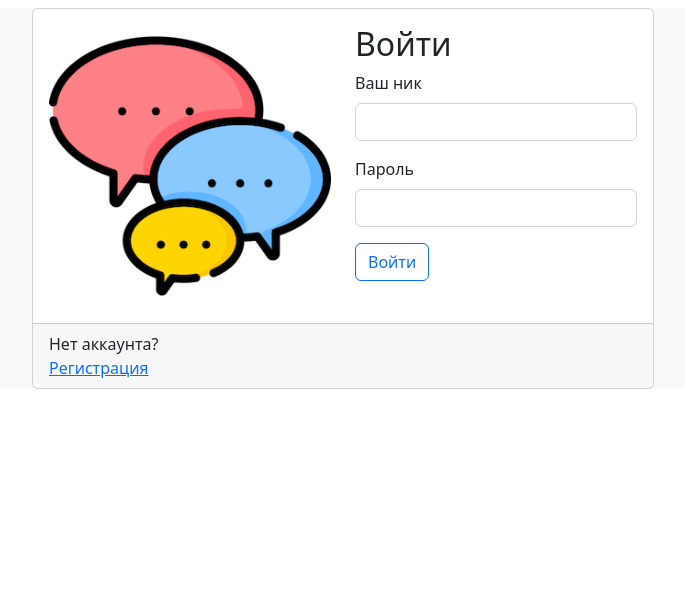
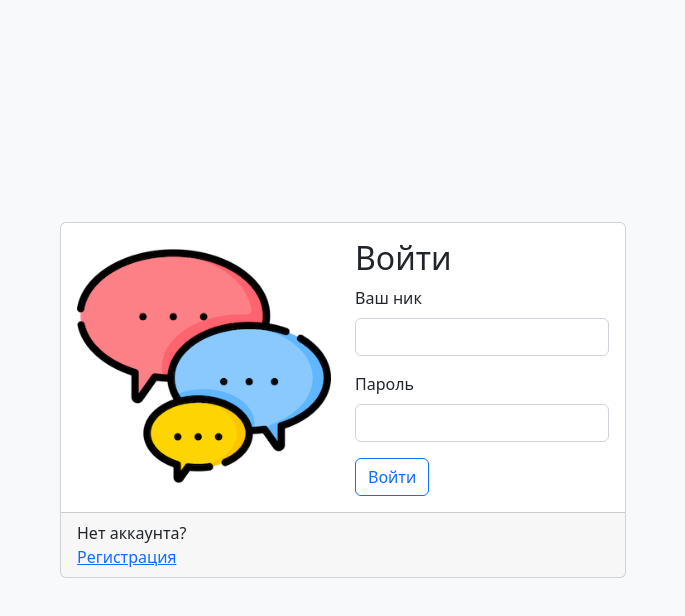
Before and after one commit to ilyavazhenin/chat-with-sockets, a React (Create React App) app in the folder frontend/: page /login in a window 1280 px wide. Shown: the top 616 px of the page, without its empty margins (297-982 px from the left). Built offline with nearby package versions, Linux system fonts and the light colour scheme; the HTML template or start-up script is replaced by a standard one.

Commit message:
fix: center login form  properly

```diff
--- a/frontend/public/index.html
+++ b/frontend/public/index.html
@@ -27,17 +27,6 @@
     <title>React App</title>
   </head>
   <body>
-    <noscript>You need to enable JavaScript to run this app.</noscript>
     <div id="root"></div>
-    <!--
-      This HTML file is a template.
-      If you open it directly in the browser, you will see an empty page.
-
-      You can add webfonts, meta tags, or analytics to this file.
-      The build step will place the bundled scripts into the <body> tag.
-
-      To begin the development, run `npm start` or `yarn start`.
-      To create a production bundle, use `npm run build` or `yarn build`.
-    -->
   </body>
 </html>
--- a/frontend/src/pages/login-page/index.jsx
+++ b/frontend/src/pages/login-page/index.jsx
@@ -3,8 +3,8 @@ import LoginForm from './components/LoginForm';
 
 const LoginCard = () => {
   return (
-    <div className="my-2 d-flex justify-content-center bg-light">
-      <div className="row align-items-start">
+    <div className="d-flex justify-content-center align-items-center min-vh-100 bg-light">
+      <div className="row" style={{ maxWidth: "590px" }}>
         <div className="col">
           <Card>
             <Card.Body>
@@ -12,7 +12,7 @@ const LoginCard = () => {
                 <div className="col">
                   <Card.Img variant="top" src="assets/chat-box.png" />
                 </div>
-                <div className="col">
+                <div className="col w-100">
                   <Card.Title>
                     <h2>Войти</h2>
                   </Card.Title>
```
